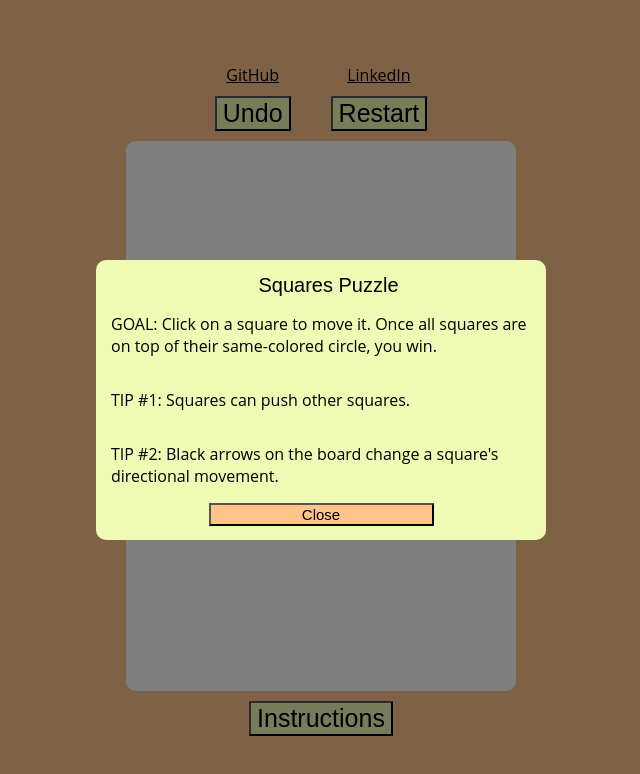
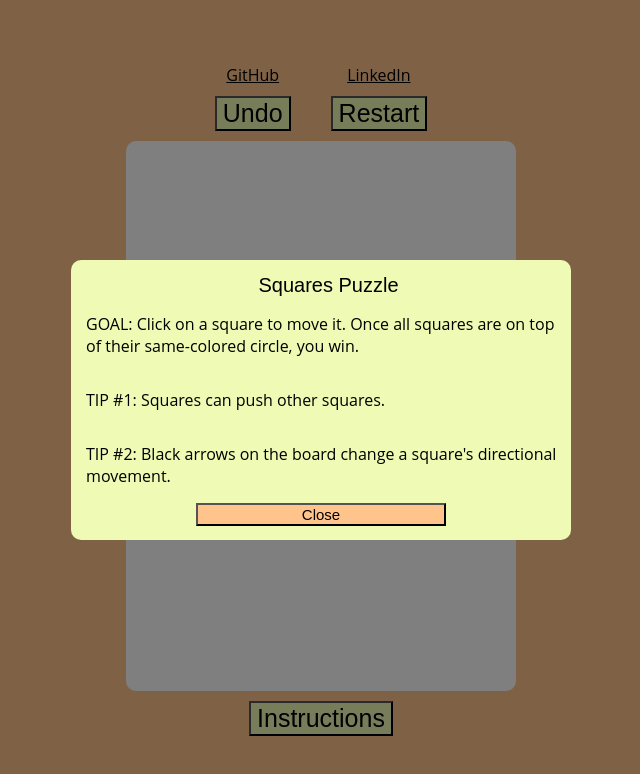
Before and after one commit to isaialvarado/squares, a website built with webpack: page index.html in a window 1280 px wide. Shown: the whole page, without its empty margins (319-959 px from the left). Built offline with nearby package versions, Linux system fonts and the light colour scheme; a web font is replaced by a local one; what createjs-easeljs would draw is missing.

Commit message:
Increase modal width

```diff
--- a/assets/stylesheets/squares.css
+++ b/assets/stylesheets/squares.css
@@ -64,7 +64,7 @@ button {
 .modal-content {
   font-family: 'Open Sans', sans-serif;
   height: 280px;
-  width: 450px;
+  width: 500px;
   display: flex;
   flex-direction: column;
   justify-content: center;
```
